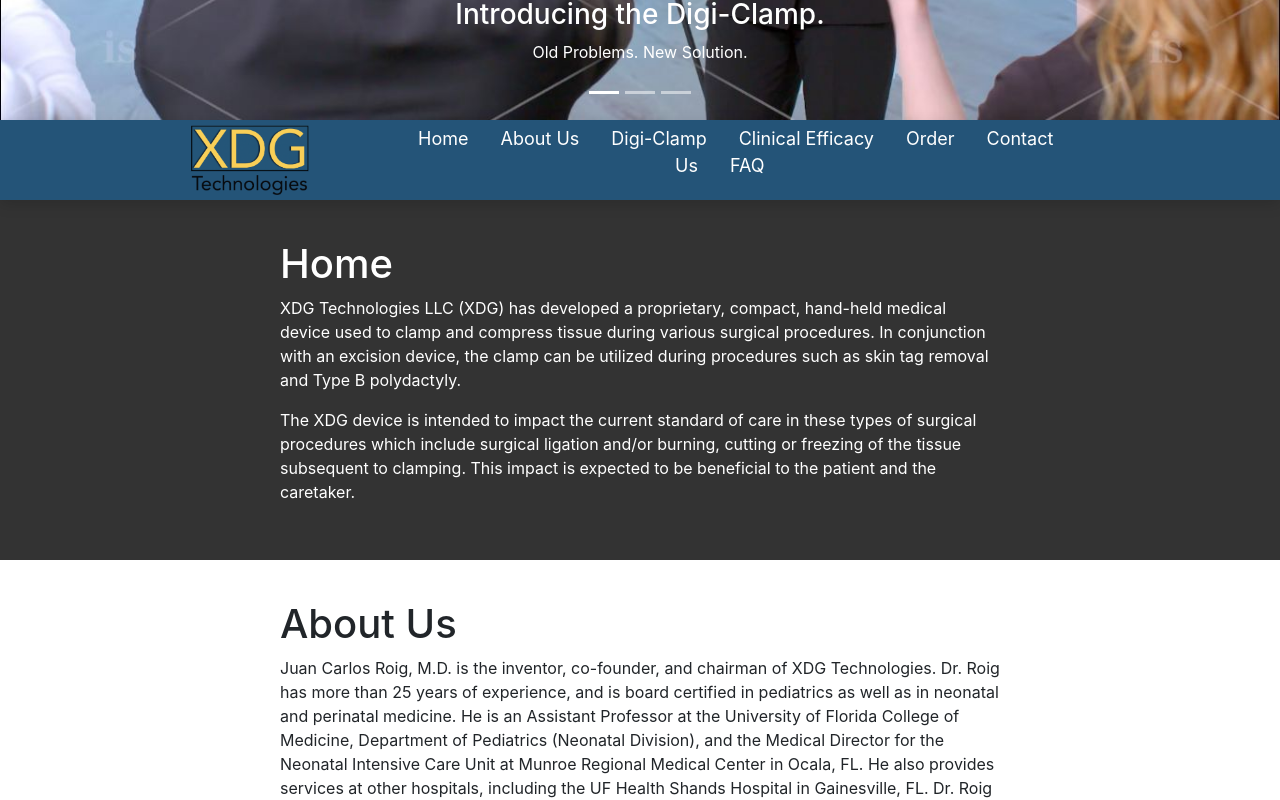
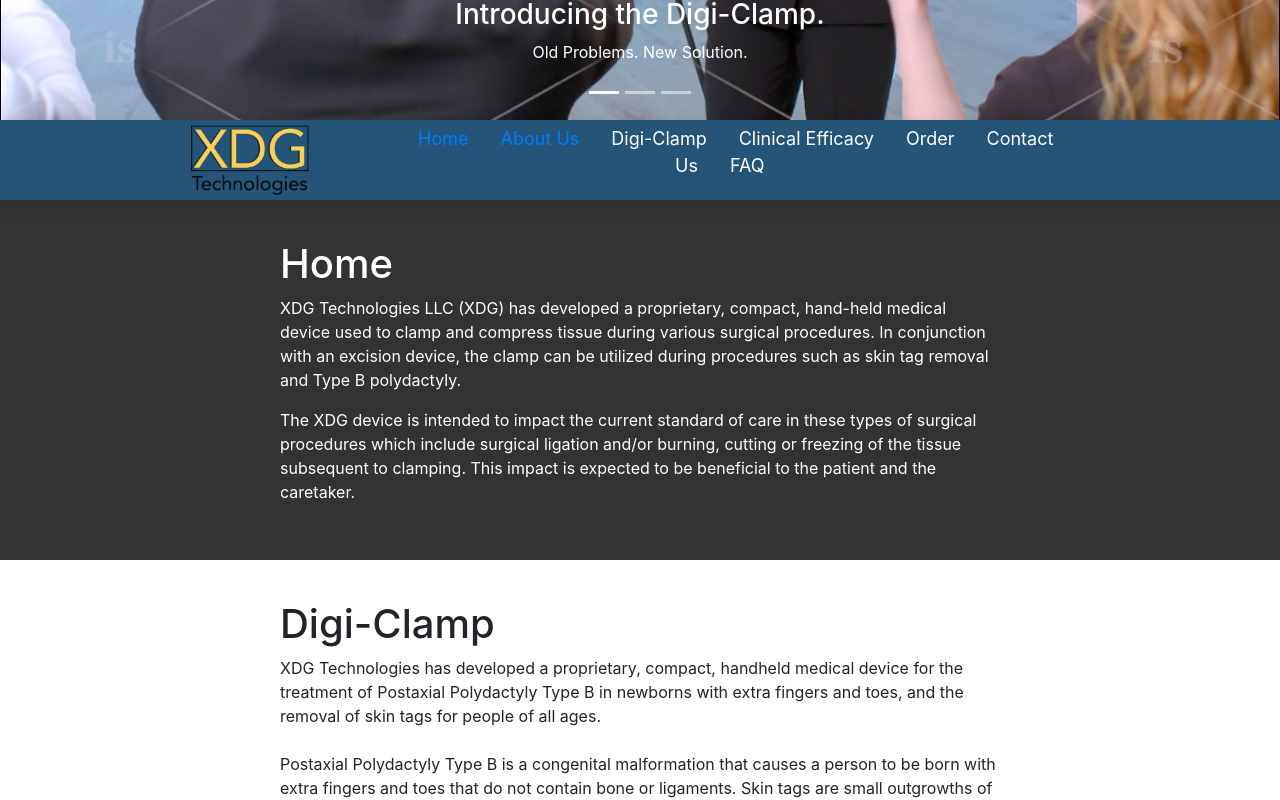
Before and after one commit to CEN30315A/Site, a React (Create React App) app in the folder client/: page / in a window 1280 px wide. Shown: the part 600-1400 px from the top of the page. Built offline with nearby package versions, Linux system fonts and the light colour scheme.

Commit message:
Breaking pages. Menu is broken

```diff
--- a/client/src/App.js
+++ b/client/src/App.js
@@ -44,39 +44,42 @@
 }
 //import Footer from './components/Footer';
 
+/* For later
+
+const Routes = () => (
+    <Switch>
+      <Route exact path="/" component={Landing}/>
+      <Route exact path="/register" component={Register} />
+      <Route exact path="/about" component={About} />
+      <Route exact path="/login" component={Login} />
+      <PrivateRoute exact path="/dashboard" component={Dashboard} />
+    </Switch>
+  );
+*/
 
 function App() {
   let index = 0
-  return (
-    <Provider store={store}>
-    <Router>
-    <div className="App">
 
-        <Header/>
-        <Navbar />
+  const About = () => (
+  <div className='about'>
+    <AboutUs
+          title="About Us"
+          dark={index++ % 2 === 0}
+          id={"section" + index}
+        />
+  </div>
+  );
+
+  const Base = () => (
+  <div className='baser'>
     <Home
         title="Home"
         dark={index++ % 2 === 0}
         id={"section" + index}
         data={Data}
     />
-        <AboutUs
-          title="About Us"
-          dark={index++ % 2 === 0}
-          id={"section" + index}
-        />
     <Product
           title="Digi-Clamp"
-          dark={index++ % 2 === 0}
-          id={"section" + index}
-        />
-        <ProductImages
-          title="Procedures"
-          //dark={index++ % 2 === 0}
-          //id={"section" + index}
-        />
-        <ClinicalEfficacy
-          title="Clinical Efficacy"
           dark={index++ % 2 === 0}
           id={"section" + index}
         />
@@ -97,13 +100,47 @@
     dark={index++ % 2 === 0}
     id={"section" + index}
     />
+  </div>
+  );
 
-        <Route exact path="/" component={Landing}/>
+  const Procedure = () => (
+    <div className='procedures'>
+      <ProductImages
+            title="Procedures"
+            //dark={index++ % 2 === 0}
+            //id={"section" + index}
+          />
+    </div>
+  );
+
+  const Efficacy = () => (
+    <div className='efficacy'>
+      <ClinicalEfficacy
+            title="Clinical Efficacy"
+            dark={index++ % 2 === 0}
+            id={"section" + index}
+          />
+    </div>
+  );
+
+  return (
+    <Provider store={store}>
+    <Router>
+    <div className="App">
+
+        <Header/>
+        <Navbar />
+        <Switch>
+          <Route exact path="/" component={Base}/>
+          <Route exact path="/home" component={Base}/>
+          <Route exact path="/procedures" component={Procedure}/>
+          <Route exact path="/efficacy" component={Efficacy}/>
           <Route exact path="/register" component={Register} />
+          <Route exact path="/about" component={About} />
           <Route exact path="/login" component={Login} />
-         <Switch>
           <PrivateRoute exact path="/dashboard" component={Dashboard} />
         </Switch>
+
         <Footer />
       </div>
       </Router>
--- a/client/src/components/Navbar.js
+++ b/client/src/components/Navbar.js
@@ -1,6 +1,7 @@
 import React, { Component } from "react";
 import logo from "../xdg_header_mod.png";
 import { Link, animateScroll as scroll } from "react-scroll";
+ import { NavLink, Switch, Route } from 'react-router-dom';
 
 export default class Navbar extends Component {
   scrollToTop = () => {
@@ -19,7 +20,7 @@
           />
           <ul className="nav-items">
             <li className="nav-item">
-              <Link
+              <NavLink
                 activeClass="active"
                 to="section1"
                 spy={true}
@@ -28,19 +29,19 @@
                 duration={500}
               >
                 Home
-              </Link>
+              </NavLink>
             </li>
             <li className="nav-item">
-              <Link
+              <NavLink
                 activeClass="active"
-                to="section2"
+                to="/about"
                 spy={true}
                 smooth={true}
                 offset={-70}
                 duration={500}
               >
                 About Us
-              </Link>
+              </NavLink>
             </li>
             <li className="nav-item">
               <Link
```
Lines whose indentation alone changed are shown as unchanged.
